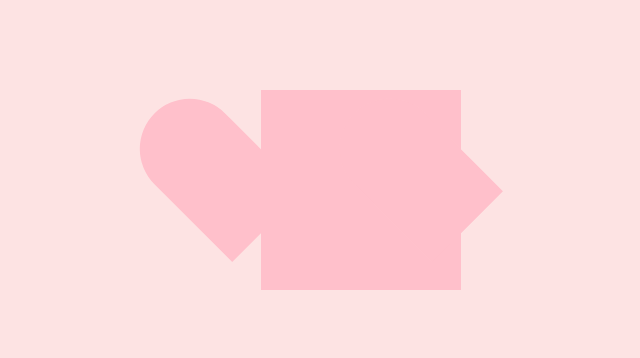
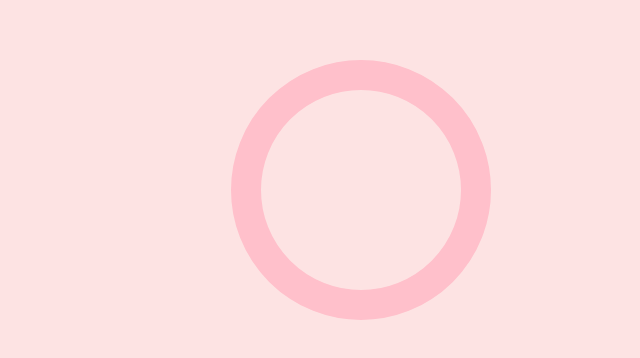
Before and after one commit to Lracha25/Python-, a plain HTML site: page index.html in a window 1280 px wide. Shown: the part 210-568 px from the top of the page, without its empty margins (279-919 px from the left). Drawn offline with Linux system fonts and the light colour scheme.

Commit message:
Update index.html

```diff
--- a/index.html
+++ b/index.html
@@ -13,44 +13,21 @@
     align-items: center;
     background-color: #fde3e3; /* Light pink background */
   }
-  #heart {
+  #heart-container {
     position: relative;
     width: 200px;
     height: 200px;
-    background: pink; /* Filled heart color */
+  }
+  #heart {
+    position: absolute;
+    top: 50%;
+    left: 50%;
+    width: 0;
+    height: 0;
+    border: 30px solid pink; /* Filled heart color */
+    border-radius: 50%;
+    transform: translate(-50%, -50%);
     animation: drawHeart 2s forwards; /* Animation to draw the heart */
-  }
-  #heart::after,
-  #heart::before {
-    content: '';
-    position: absolute;
-    top: 0;
-    width: 100px;
-    height: 160px;
-    border-radius: 100px 100px 0 0;
-    background: pink; /* Filled heart color */
-    transform: rotate(-45deg);
-  }
-  #heart::after {
-    left: 100px;
-  }
-  #heart::before {
-    left: -100px;
-  }
-  @keyframes drawHeart {
-    0% {
-      width: 0;
-      height: 0;
-    }
-    50% {
-      width: 200px;
-      height: 200px;
-    }
-    100% {
-      width: 200px;
-      height: 200px;
-      background: pink; /* Filled heart color */
-    }
   }
   #glitter {
     position: absolute;
@@ -59,6 +36,23 @@
     background-image: url('glitter.png'); /* Glitter image */
     background-size: cover;
     animation: sparkle 1s infinite; /* Sparkle animation */
+  }
+  @keyframes drawHeart {
+    0% {
+      width: 0;
+      height: 0;
+      border: 30px solid transparent; /* Transparent border */
+    }
+    50% {
+      width: 200px;
+      height: 200px;
+      border: 30px solid pink; /* Filled heart color */
+    }
+    100% {
+      width: 200px;
+      height: 200px;
+      border: 30px solid pink; /* Filled heart color */
+    }
   }
   @keyframes sparkle {
     0% {
@@ -74,7 +68,17 @@
 </style>
 </head>
 <body>
-<div id="heart"></div>
+<div id="heart-container">
+  <div id="heart"></div>
+</div>
 <div id="glitter"></div>
+
+<script>
+  // Simulate drawing the heart shape
+  setTimeout(() => {
+    document.getElementById('heart').style.border = '30px solid pink';
+  }, 1000);
+</script>
+
 </body>
 </html>
```
